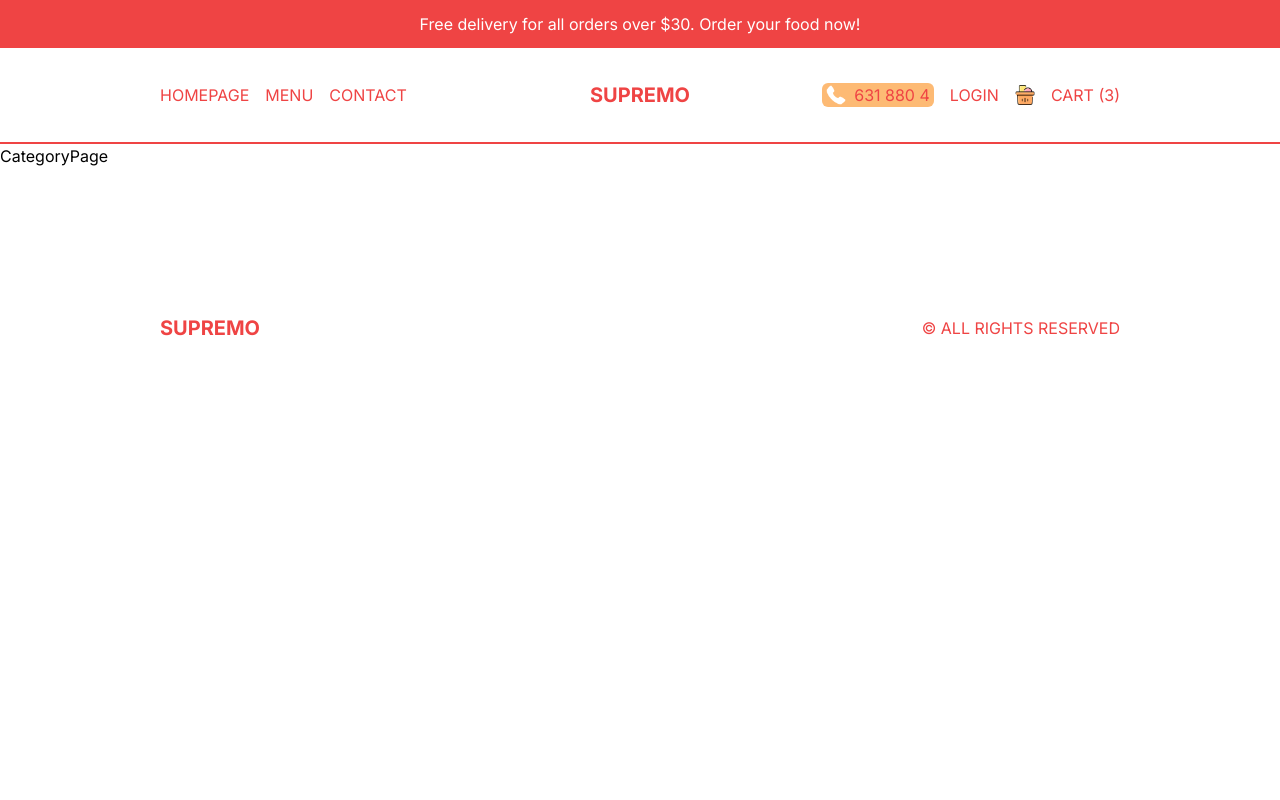
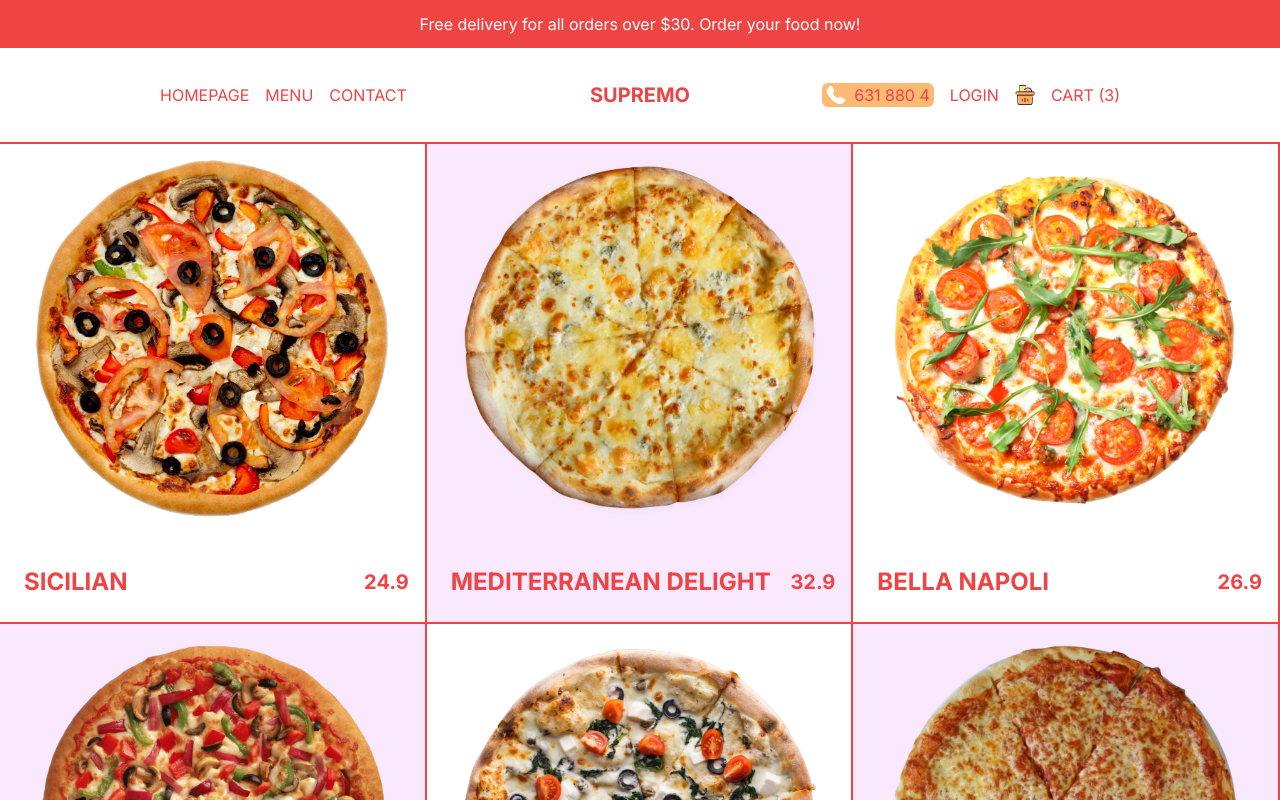
Before and after one commit to Lancelot-SO/restaurant, a Next.js app: page /menu/1 in a window 1280 px wide. Shown: the top 800 px of the page. Built offline with nearby package versions, Linux system fonts and the light colour scheme.

Commit message:
add product categories

```diff
--- a/src/app/menu/[category]/page.tsx
+++ b/src/app/menu/[category]/page.tsx
@@ -1,9 +1,34 @@
+import { pizzas } from '@/data'
+import Image from 'next/image'
+import Link from 'next/link'
 import React from 'react'
 
 const CategoryPage = () => {
   return (
-    <div>
-      CategoryPage
+    <div className='flex flex-wrap text-red-500'>
+      {
+        pizzas.map((item) => (
+          <Link className='w-full h-[60vh] border-r-2 flex flex-col justify-between group border-b-2 border-red-500 sm:w-1/2 lg:w-1/3 p-4 even:bg-fuchsia-100'
+          href={`/product/${item.id}`}
+          key={item.id}
+          >
+            {/* image container*/}
+            {
+              item.img && (
+                <div className='relative h-[80%]'>
+                  <Image src={item.img} alt='' fill className='object-contain'/>
+                </div>
+              )
+            }
+            {/* Text container*/}
+            <div className='flex items-center justify-between font-bold'>
+              <h1 className='text-2xl uppercase p-2'>{item.title}</h1>
+              <h2 className='group-hover:hidden text-xl'>{item.price}</h2>
+              <button className='hidden group-hover:block uppercase bg-red-500 text-white p-2 rounded-md'>Add to Cart</button>
+            </div>
+          </Link>
+        ))
+      }
     </div>
   )
 }
```
